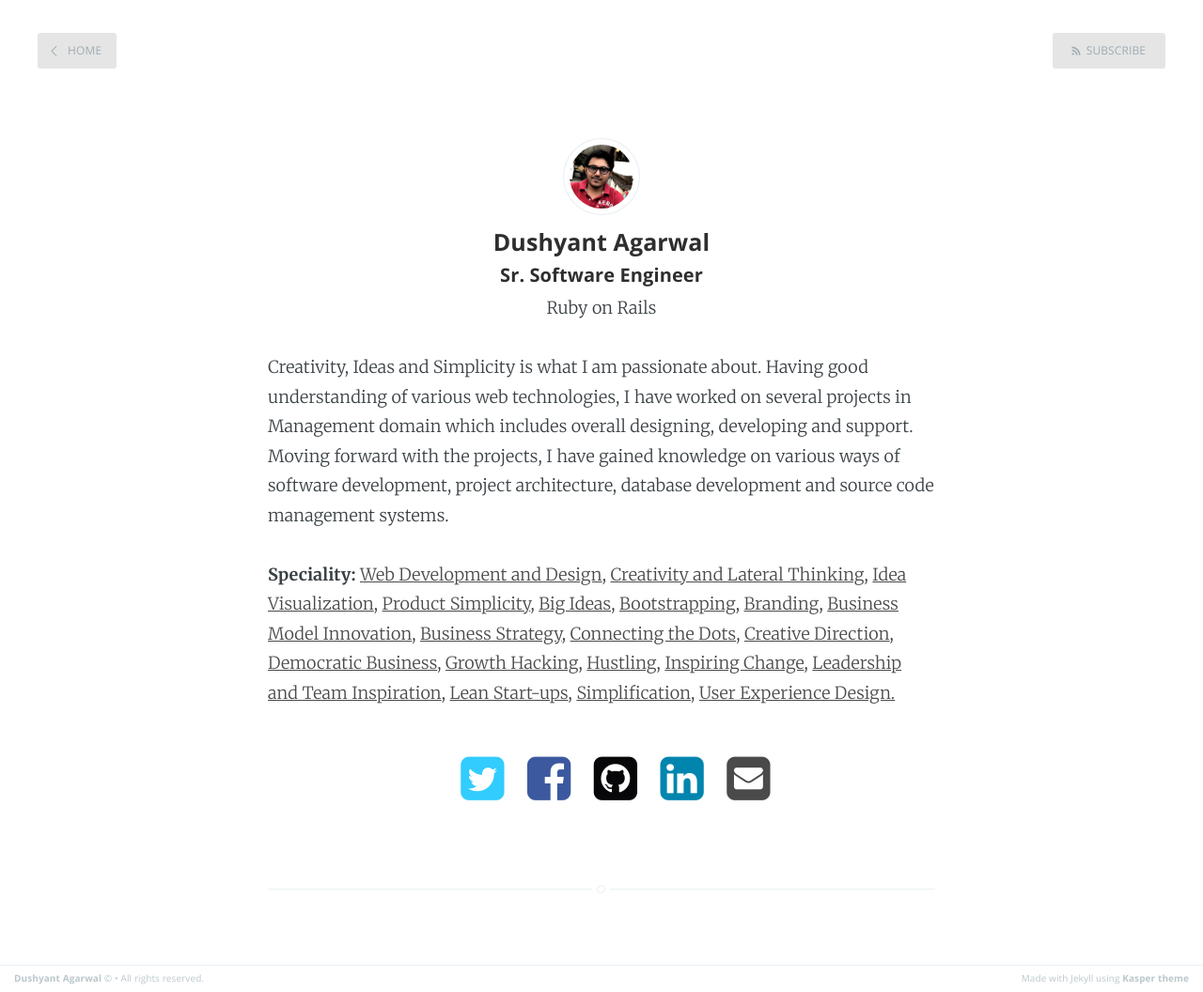
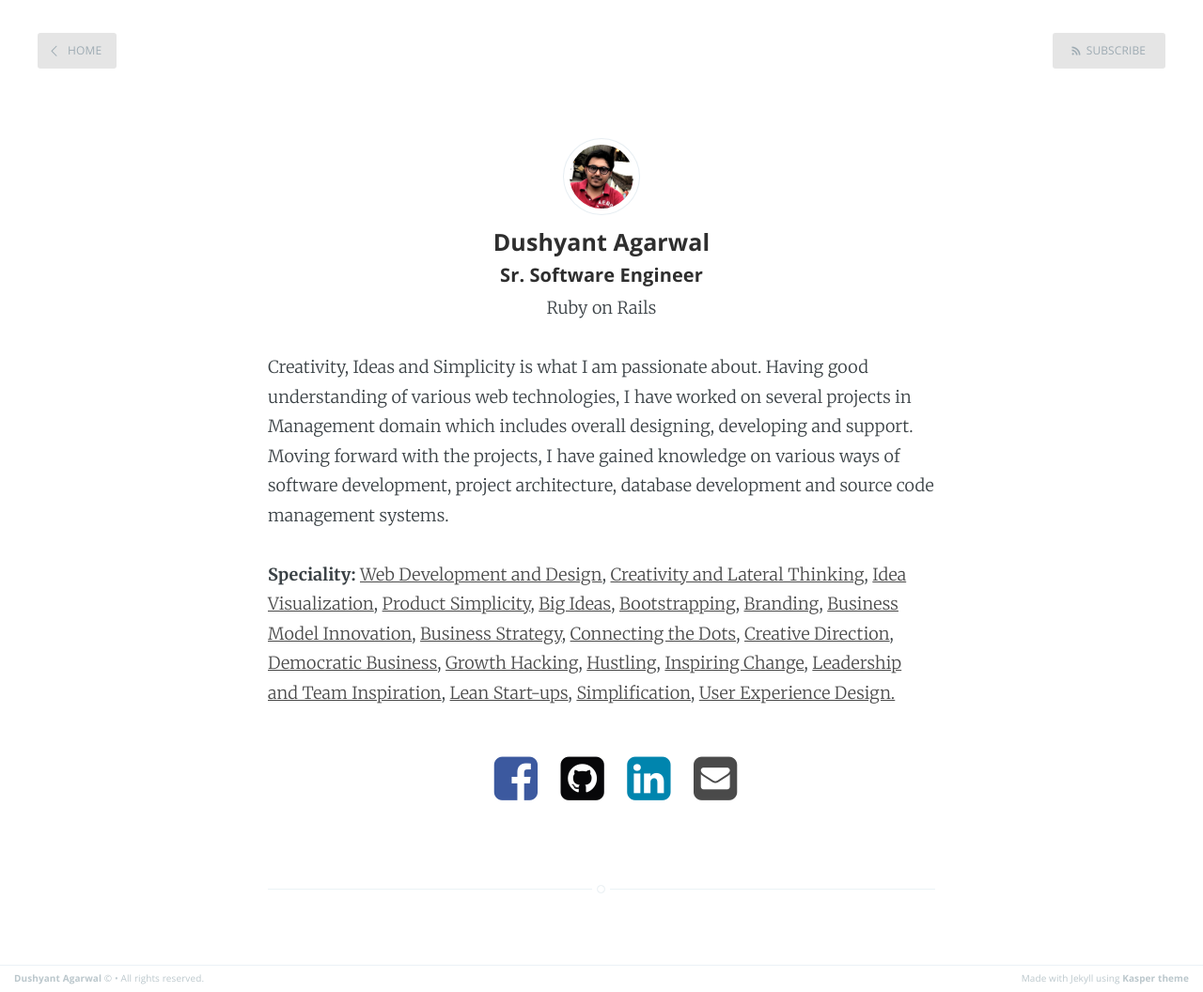
Before and after one commit to dushyant-ag/dushyant-ag.github.io, a Jekyll site: the page built from about.md, in a window 1280 px wide. Shown: the whole page at 94% size. Built offline with Jekyll 4.4.1, drawn with Linux system fonts in a browser that asks for light colours; nearby versions of some CDN libraries; comment, search, counter and statistics services are not loaded.

Commit message:
social media update

```diff
--- a/about.md
+++ b/about.md
@@ -19,11 +19,6 @@ Having good understanding of various web technologies, I have worked on several
 
 <ul class="social-media-icons">
   <li>
-    <a href="https://twitter.com/adusht">
-      <i class="fa fa-twitter-square fa-3x" aria-hidden="true"></i>
-    </a>
-  </li>
-  <li>
     <a href="https://www.facebook.com/adusht">
       <i class="fa fa-facebook-square fa-3x" aria-hidden="true"></i>
     </a>
```
